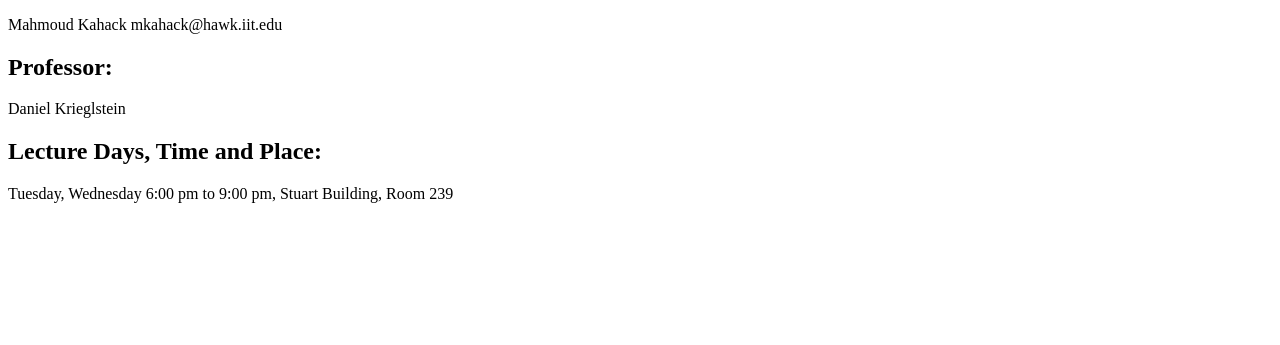
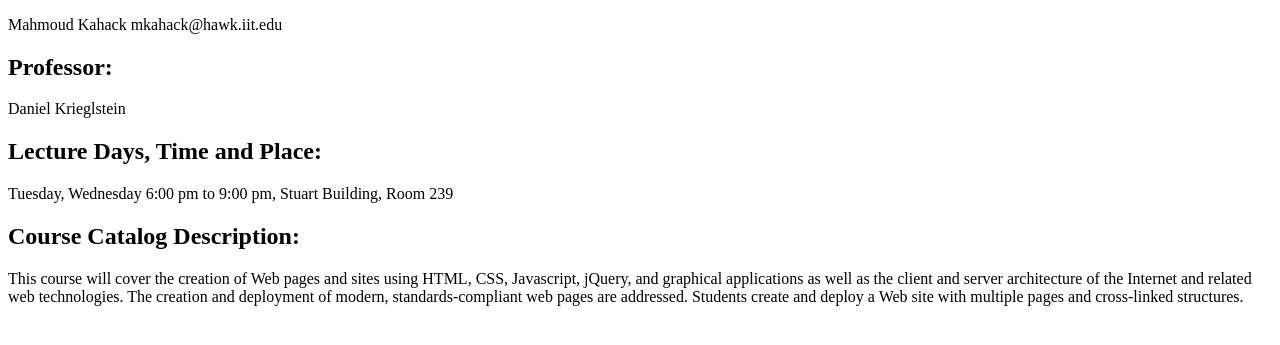
Before and after one commit to MKahacker/ITMD361-Web-Dev, a plain HTML site: page index.html in a window 1280 px wide. Shown: the part 105-450 px from the top of the page. Drawn offline with Linux system fonts and the light colour scheme.

Commit message:
Commit 2 to Lab 1
Added a h2 tag for the course description title and p tag for the actual course description.

```diff
--- a/index.html
+++ b/index.html
@@ -14,6 +14,8 @@
 <p> Daniel Krieglstein </p>
 <h2> Lecture Days, Time and Place: </h2>
 <p> Tuesday, Wednesday 6:00 pm to 9:00 pm, Stuart Building, Room 239 </p>
+<h2> Course Catalog Description: </h2>
+<p> This course will cover the creation of Web pages and sites using HTML, CSS, Javascript, jQuery, and graphical applications as well as the client and server architecture of the Internet and related web technologies. The creation and deployment of modern, standards-compliant web pages are addressed. Students create and deploy a Web site with multiple pages and cross-linked structures. </p>
 
 </body>
 </html>
```
